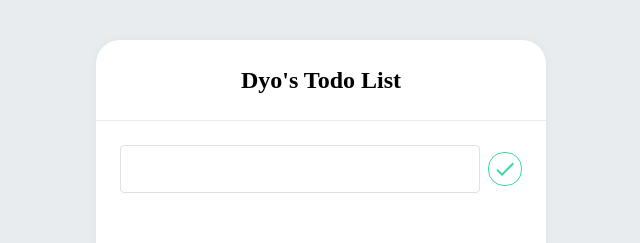
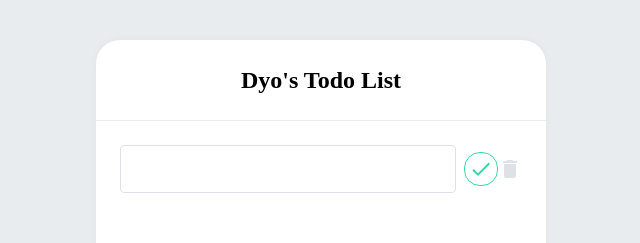
Before and after one commit to JeonJiyoun/ReactTodo, a React app: page / in a window 1280 px wide. Both pictures are taken after a click on the button 640 px from the left and 750 px from the top of the page. Shown: the top 243 px of the page, without its empty margins (319-959 px from the left). Built offline with nearby package versions, Linux system fonts and the light colour scheme.

Commit message:
[feat] 아이템 추가후 바로 삭제 가능하도록 함

```diff
--- a/src/layouts/TodoItemLayout.tsx
+++ b/src/layouts/TodoItemLayout.tsx
@@ -6,10 +6,15 @@ export const Remove = styled.div`
   color: #dee2e6;
   font-size: 24px;
   cursor: pointer;
+  display: none;
   &:hover {
     color: #ff6b6b;
   }
-  display: none;
+  ${($props: { mode: number }) =>
+    $props.mode === 1 &&
+    css`
+      display: flex;
+    `}
 `;
 
 const TodoItemLayout = styled.div`
--- a/src/presentationals/TodoItem.tsx
+++ b/src/presentationals/TodoItem.tsx
@@ -45,8 +45,11 @@ function TodoItem({ todo, toggle, remove, update }: Props) {
     <TodoItemLayout>
       <Input value={text} onChange={onChangeInput} onKeyUp={onEnter} />
       <CheckCircle done={true} onClick={onClickUpdate}>
-        {<MdDone />}
+        <MdDone />
       </CheckCircle>
+      <Remove mode={1} onClick={() => remove(todo.id)}>
+        <MdDelete />
+      </Remove>
     </TodoItemLayout>
   ) : (
     <TodoItemLayout>
@@ -57,7 +60,7 @@ function TodoItem({ todo, toggle, remove, update }: Props) {
       <EditIcon onClick={() => setEditMode(!editMode)}>
         <MdModeEdit />
       </EditIcon>
-      <Remove onClick={() => remove(todo.id)}>
+      <Remove mode={0} onClick={() => remove(todo.id)}>
         <MdDelete />
       </Remove>
     </TodoItemLayout>
```
